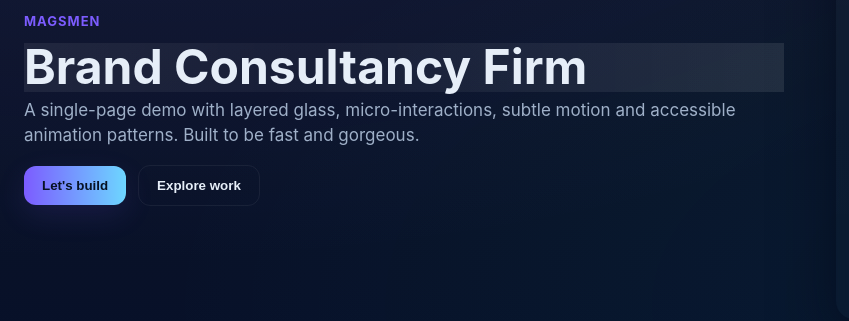
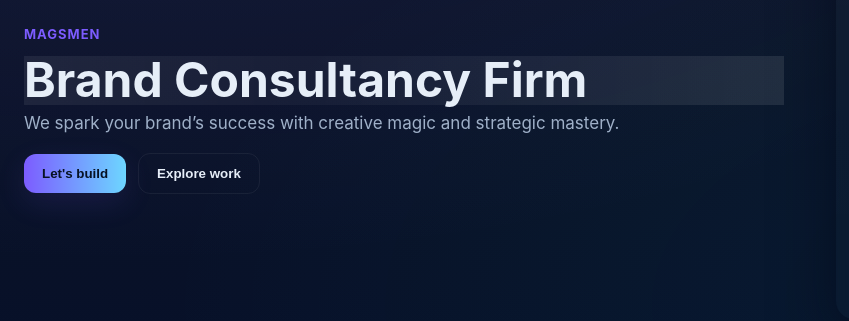
Before and after one commit to AjayKumar205-dev/MagsMen, a plain HTML site: page index.html in a window 1280 px wide. Shown: the part 415-736 px from the top of the page, 0-849 px from the left. Drawn offline with Linux system fonts and the light colour scheme; grey boxes are pictures that could not be loaded.

```diff
--- a/index.html
+++ b/index.html
@@ -36,7 +36,8 @@
       <div class="intro">
         <div class="eyebrow">MagsMen</div>
         <h1 class="shimmer">Brand Consultancy Firm</h1>
-        <p class="lead">A single-page demo with layered glass, micro-interactions, subtle motion and accessible animation patterns. Built to be fast and gorgeous.</p>
+        <p class="lead">We spark your brand’s success with creative magic and strategic
+            mastery.</p>
 
         <div class="cta-row">
           <button class="btn btn-primary" id="hireBtn">Let's build</button>
```
